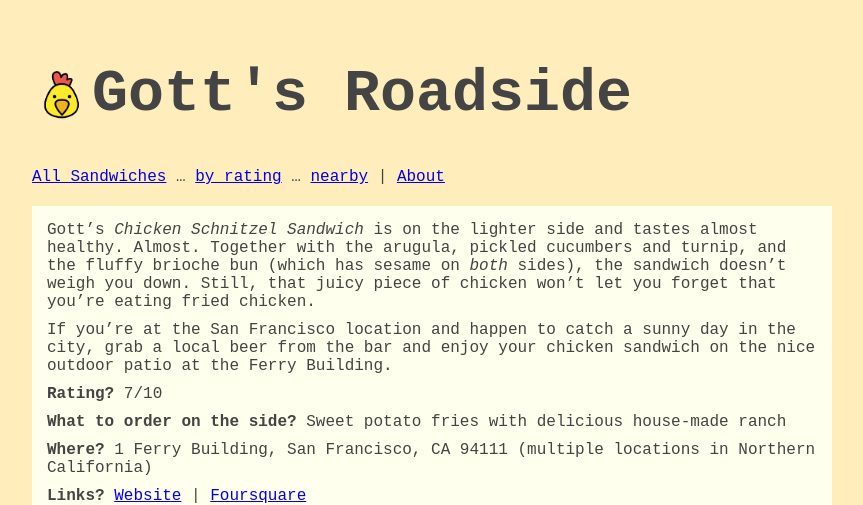
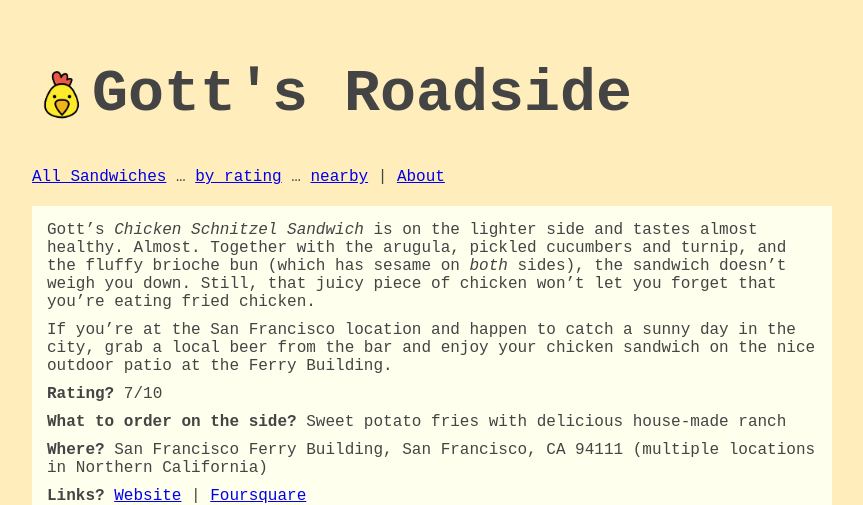
Before and after one commit to stefanthoss/chickenonabun, a Jekyll site: the page built from _posts/2020-02-08-gotts-roadside.md, in a window 1280 px wide, cut to the strip 0-505 px from the top of the page. Shown: the whole strip, without its empty margins (208-1071 px from the left). Built offline with Jekyll 4.4.1, drawn with Linux system fonts in a browser that asks for light colours.

Commit message:
Addresses work with OpenStreetMap (#50)

```diff
--- a/_posts/2020-02-08-gotts-roadside.md
+++ b/_posts/2020-02-08-gotts-roadside.md
@@ -1,6 +1,6 @@
 ---
 title: "Gott's Roadside"
-address: "1 Ferry Building, San Francisco, CA 94111"
+address: "San Francisco Ferry Building, San Francisco, CA 94111"
 foursquare-link: https://foursquare.com/v/gotts-roadside/44d3ade1f964a5204b361fe3
 image: /assets/images/medium/gotts-roadside.jpg
 rating: 7
```
Also changed, not shown: _posts/2019-11-27-daves-hot-chicken.md (+1 -1 lines).
